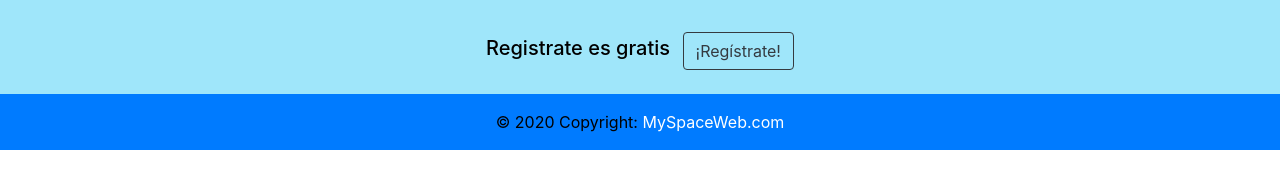
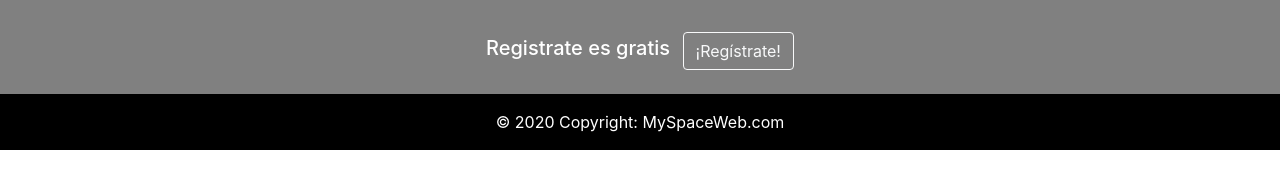
Before and after one commit to Maz191099/MySpaceWeb, a plain HTML site: page index.html in a window 1280 px wide. Drawn offline with nearby package versions, Linux system fonts and the light colour scheme.

Commit message:
Footer 3.0

```diff
--- a/index.html
+++ b/index.html
@@ -13,18 +13,18 @@
         <main>
 
         </main>
-        <footer class="page-footer pt-4" style="background-color: #9fe6fa; color: black;">
+        <footer class="page-footer pt-4" style="background-color: #808080; color: white;">
             <div class="container">
                 <ul class="list-unstyled list-inline text-center py-2">
                   <li class="list-inline-item">
                     <h5 class="mb-1">Registrate es gratis</h5>
                   </li>
                   <li class="list-inline-item">
-                    <a href="#" class="btn btn-outline-dark">¡Regístrate!</a>
+                    <a href="#" class="btn btn-outline-light">¡Regístrate!</a>
                   </li>
                 </ul>
             </div>
-            <div class="footer-copyright text-center py-3 bg-primary" style=>© 2020 Copyright:
+            <div class="footer-copyright text-center py-3 " style="background-color: black;">© 2020 Copyright:
                 <a href="#" style="color: white; font-style: unset;"> MySpaceWeb.com</a>
             </div>
         </footer>
```
